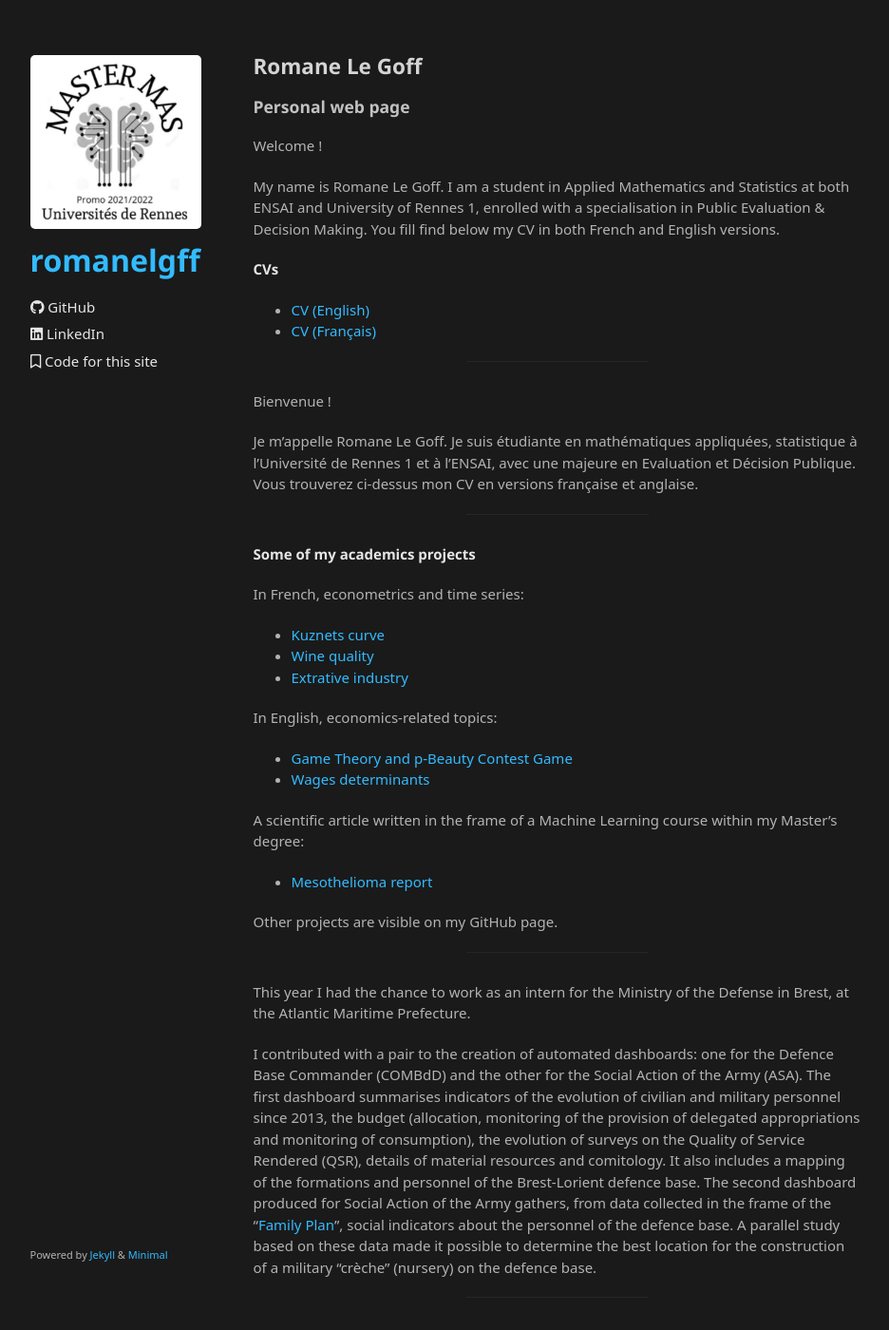
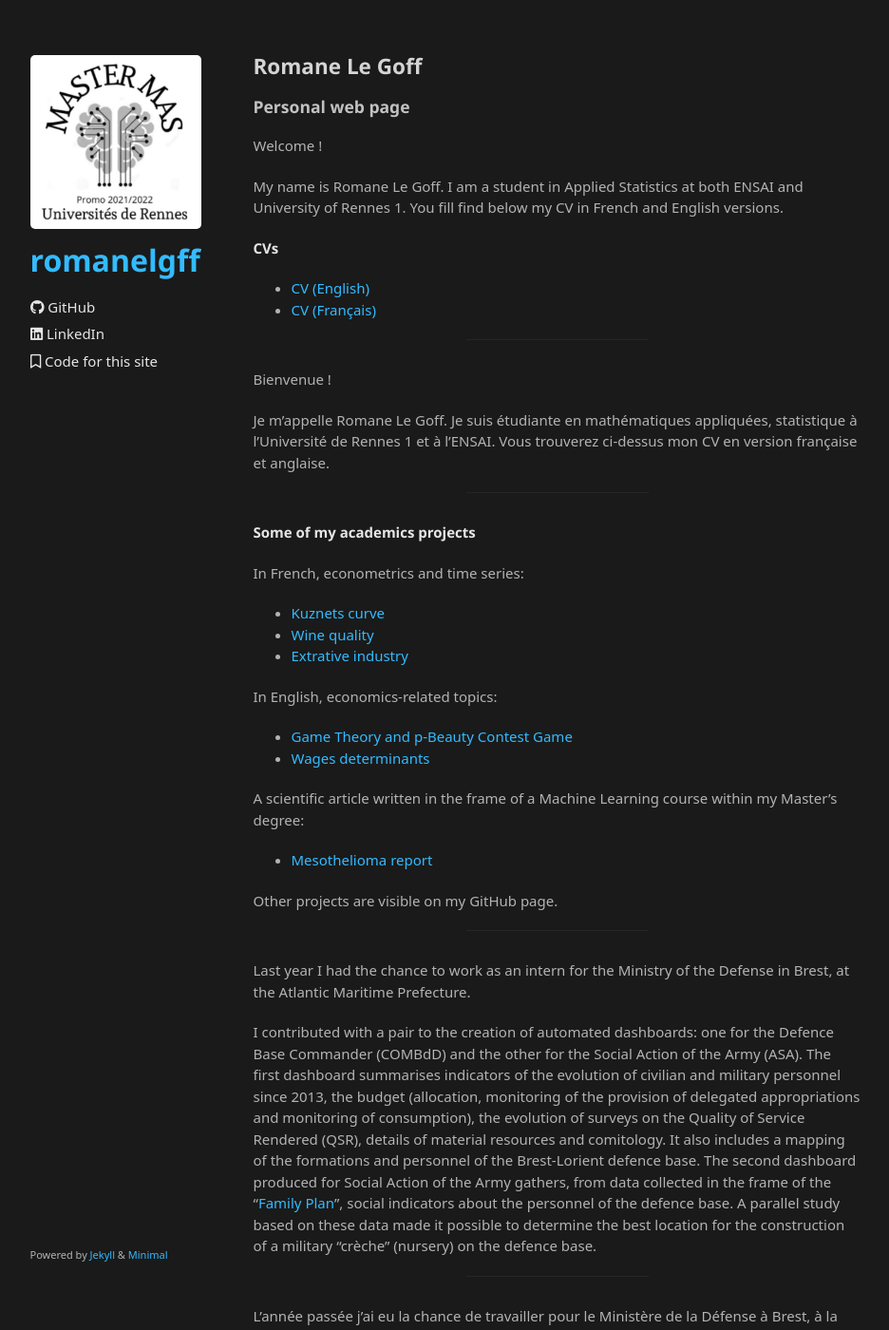
Before and after one commit to romanelgff/RomaneLG, a Jekyll site: the page built from index.md, in a window 1280 px wide and 1400 px high. Shown: the whole window at 95% size, without its empty margins (171-1107 px from the left). Built offline with Jekyll 4.4.1, drawn with Linux system fonts in a browser that asks for light colours; some web fonts are replaced; our own code applies the rules of GitHub Pages for plain Markdown files; the repository's description, which GitHub fills in, is left out; some of the changed text lies outside the part shown.

Commit message:
Update index.md

```diff
--- a/index.md
+++ b/index.md
@@ -3,7 +3,7 @@
 
 Welcome !
 
-My name is Romane Le Goff. I am a student in Applied Mathematics and Statistics at both ENSAI and University of Rennes 1, enrolled with a specialisation in Public Evaluation & Decision Making. You fill find below my CV in both French and English versions.
+My name is Romane Le Goff. I am a student in Applied Statistics at both ENSAI and University of Rennes 1. You fill find below my CV in French and English versions.
 
 **CVs**
 
@@ -14,7 +14,7 @@ My name is Romane Le Goff. I am a student in Applied Mathematics and Statistics
 
 Bienvenue !
 
-Je m'appelle Romane Le Goff. Je suis étudiante en mathématiques appliquées, statistique à l'Université de Rennes 1 et à l'ENSAI, avec une majeure en Evaluation et Décision Publique. Vous trouverez ci-dessus mon CV en versions française et anglaise.
+Je m'appelle Romane Le Goff. Je suis étudiante en mathématiques appliquées, statistique à l'Université de Rennes 1 et à l'ENSAI. Vous trouverez ci-dessus mon CV en version française et anglaise.
 
 ******
 
@@ -36,14 +36,14 @@ Other projects are visible on my GitHub page.
 
 ******
 
-This year I had the chance to work as an intern for the Ministry of the Defense in Brest, at the Atlantic Maritime Prefecture.
+Last year I had the chance to work as an intern for the Ministry of the Defense in Brest, at the Atlantic Maritime Prefecture.
 
 I contributed with a pair to the creation of automated dashboards: one for the Defence Base Commander (COMBdD) and the other for the Social Action of the Army (ASA). The first dashboard summarises indicators of the evolution of civilian and military personnel since 2013, the budget (allocation, monitoring of the provision of delegated appropriations and monitoring of consumption), the evolution of surveys on the Quality of Service Rendered (QSR), details of material resources and comitology. It also includes a mapping of the formations and personnel of the Brest-Lorient defence base.
 The second dashboard produced for Social Action of the Army gathers, from data collected in the frame of the "[Family Plan](https://www.defense.gouv.fr/english/familles/votre-espace/plan-d-accompagnement-des-familles/les-mesures-du-plan-famille)", social indicators about the personnel of the defence base. A parallel study based on these data made it possible to determine the best location for the construction of a military "crèche" (nursery) on the defence base.
 
 ******
 
-Cette année j'ai eu la chance de travailler pour le Ministère de la Défense à Brest, à la Préfecture Maritime de l'Atlantique (CECLANT).
+L'année passée j'ai eu la chance de travailler pour le Ministère de la Défense à Brest, à la Préfecture Maritime de l'Atlantique (CECLANT).
 
 J'ai contribué avec un binôme à la création de tableaux de bord automatisés: pour le Commandant de Base de Défense (COMBdD) et pour l’action sociale. Le premier tableau de bord regroupe de façon synthétique des indicateurs sur l’évolution des effectifs civils et militaires depuis 2013, le budget (allocation, suivi de mise à disposition des crédits délégués et suivi des consommations), l’évolution des enquêtes sur la Qualité du Service Rendu (QSR), le détail des moyens matériels et la comitologie. Il comporte également une cartographie des formations et des effectifs de la base de défense (BdD) Brest-Lorient.
 Le deuxième tableau de bord réalisé pour l’action sociale réunit, à partir de données collectées pour le [Plan Famille](https://www.defense.gouv.fr/english/familles/votre-espace/plan-d-accompagnement-des-familles/les-mesures-du-plan-famille), des indicateurs sur le personnel de la BdD. Une étude réalisée en parallèle à partir de ces données a permis de déterminer le meilleur emplacement pour la construction d’une crèche militaire dans la base de défense.
```
